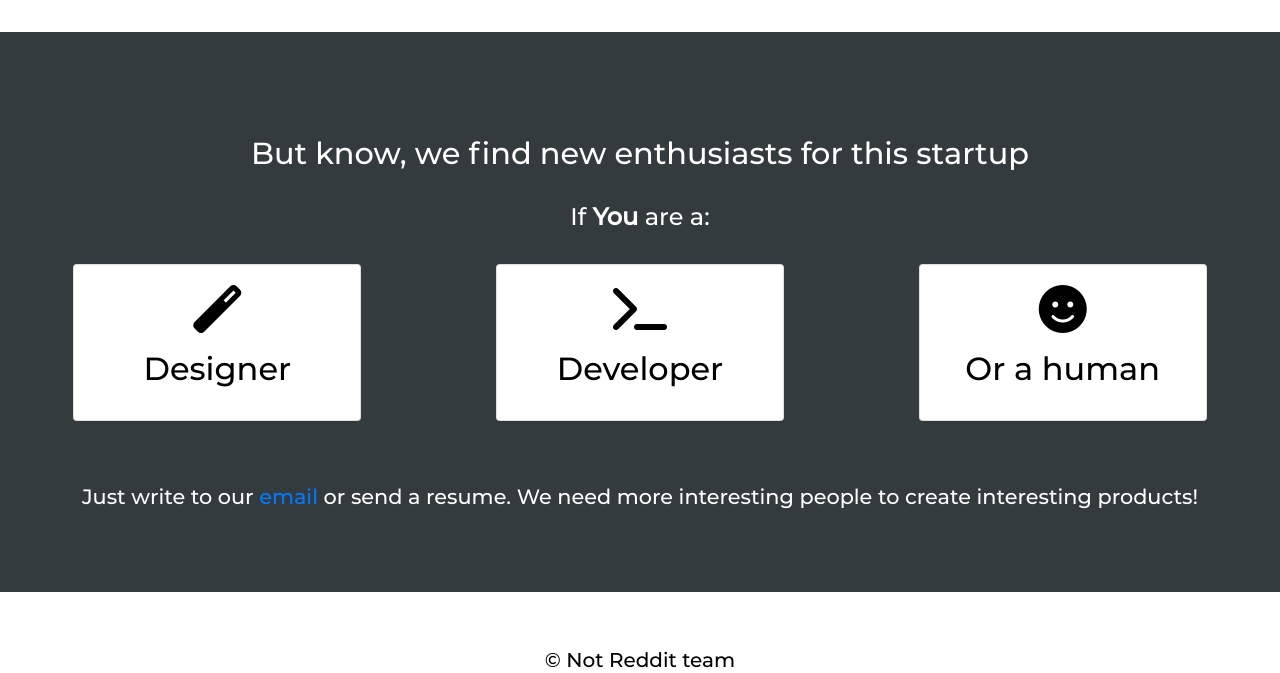
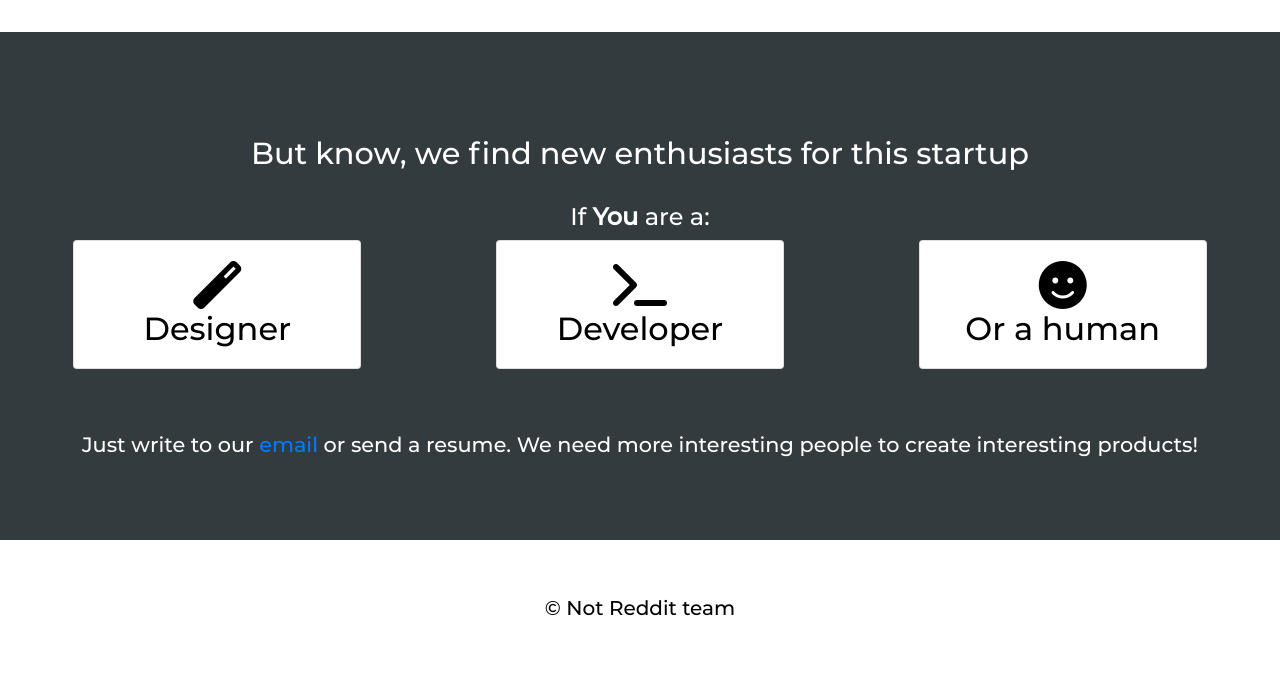
Before and after one commit to Grrame22/Not-Reddit, a Django app: page /team/ in a window 1280 px wide. Shown: the part 1526-2199 px from the top of the page. After the commit the page ends 2142 px from the top, so only its background shows below. Run offline with Django 3.2, Linux system fonts and the light colour scheme; some libraries are stand-ins or nearby versions.

Commit message:
Changed mini-features in html pages

```diff
--- a/startup/admin.py
+++ b/startup/admin.py
@@ -1,5 +1,6 @@
 from django.contrib import admin
-from .models import Article, Preferences, UserProfile, ArticleColor, Gender, Comments
+from .models import (Article, Preferences,
+                     UserProfile, ArticleColor, Gender, Comments)
 
 admin.site.register(Article)
 admin.site.register(UserProfile)
--- a/startup/templates/startup/about.html
+++ b/startup/templates/startup/about.html
@@ -3,6 +3,9 @@
 {% block title %}About{% endblock title %}
 
 {% block content %}
+    <body style="background-image: linear-gradient(to right, rgb(52,59,63), rgb(52,59,63));">
+
+    </body>
     <div class="about-landing">
         <div class="about-wrap">
             <div class="about-inner">
--- a/startup/templates/startup/articles_list.html
+++ b/startup/templates/startup/articles_list.html
@@ -4,7 +4,8 @@
 
 {% block content %}
     {% if user.is_authenticated %}
-        <h3 style="font-size: 3rem; text-align: center; margin: 1rem 0 2rem; color: white">Make here something amazing!</h3>
+        <h3 style="font-size: 3rem; text-align: center; margin: 1rem 0 2rem; color: white">Make here something
+            amazing!</h3>
         <div class="container text-center">
             <a class="btn btn-outline-light btn-lg" href="{% url 'article_create' %}">Create article</a>
             <div class="card-columns">
--- a/startup/templates/startup/contacts.html
+++ b/startup/templates/startup/contacts.html
@@ -4,6 +4,9 @@
 
 {% block content %}
 
+    <body style="background-image: linear-gradient(to right, rgb(52,59,63), rgb(52,59,63));">
+
+    </body>
     <div class="contacts-page" style="background-color: white">
 
         <div class="about_div" style="margin: -2rem 0 3rem">
--- a/startup/templates/startup/home.html
+++ b/startup/templates/startup/home.html
@@ -3,6 +3,10 @@
 {% block title %}Not Reddit{% endblock title %}
 
 {% block content %}
+
+    <body style="background-image: linear-gradient(to right, rgb(52,59,63), rgb(52,59,63));">
+
+    </body>
     <div class="landing">
         <div class="home-wrap">
             <div class="home-inner">
--- a/startup/templates/startup/profile.html
+++ b/startup/templates/startup/profile.html
@@ -68,4 +68,5 @@
         </div>
     {% endif %}
 
+
 {% endblock content %}
--- a/startup/templates/startup/team.html
+++ b/startup/templates/startup/team.html
@@ -38,25 +38,31 @@
                 <div class="col-12">
                     <h3 class="heading">But know, we find new enthusiasts for this startup</h3>
                     <h4>If <strong>You</strong> are a:</h4>
-                    <div class="card-columns" style="margin-top: 2rem">
+                    <div class="card-columns" style="margin: auto">
+                        <div>
                             <div class="card" style="width: 18rem; color: black">
                                 <div class="card-body">
                                     <i class="fas fa-magic" style="color: black; font-size: 3rem"></i>
-                                <h5 class="card-title" style="font-size: 2rem; margin-top: 1rem">Designer</h5>
+                                    <h5 class="card-title" style="font-size: 2rem; margin: auto">Designer</h5>
+                                </div>
                             </div>
                         </div>
 
+                        <div>
                             <div class="card" style="width: 18rem; color: black">
                                 <div class="card-body">
                                     <i class="fas fa-terminal" style="color: black; font-size: 3rem"></i>
-                                <h5 class="card-title" style="font-size: 2rem; margin-top: 1rem">Developer</h5>
+                                    <h5 class="card-title" style="font-size: 2rem; margin: auto">Developer</h5>
+                                </div>
                             </div>
                         </div>
 
+                        <div>
                             <div class="card" style="width: 18rem; color: black">
                                 <div class="card-body">
                                     <i class="fas fa-smile" style="color: black; font-size: 3rem"></i>
-                                <h5 class="card-title" style="font-size: 2rem; margin-top: 1rem">Or a human</h5>
+                                    <h5 class="card-title" style="font-size: 2rem; margin: auto">Or a human</h5>
+                                </div>
                             </div>
                         </div>
 
--- a/startup/views.py
+++ b/startup/views.py
@@ -176,7 +176,6 @@ def article_create_view(request):
         if form_username == str(current_username):
             form.save()
             messages.success(request, "You have created a new article!")
-            # form = ArticleForm()
             return redirect("article_list")
         else:
             messages.error(request, "Please, enter your user name")
--- a/static/css/main.css
+++ b/static/css/main.css
@@ -5,7 +5,6 @@
 
 body {
     font-family: Montserrat-Medium;
-    /*background-color: rgb(0, 50, 83);*/
     background-image: linear-gradient(to right, rgb(19, 68, 222), rgb(0, 19, 56));
 }
 
```
Lines whose indentation alone changed are shown as unchanged.
